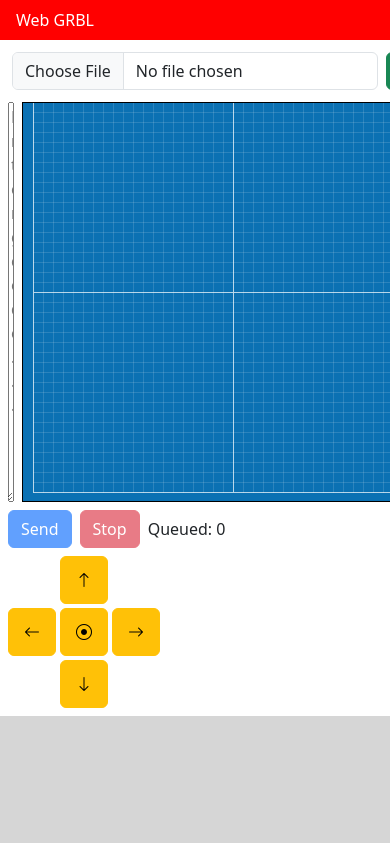
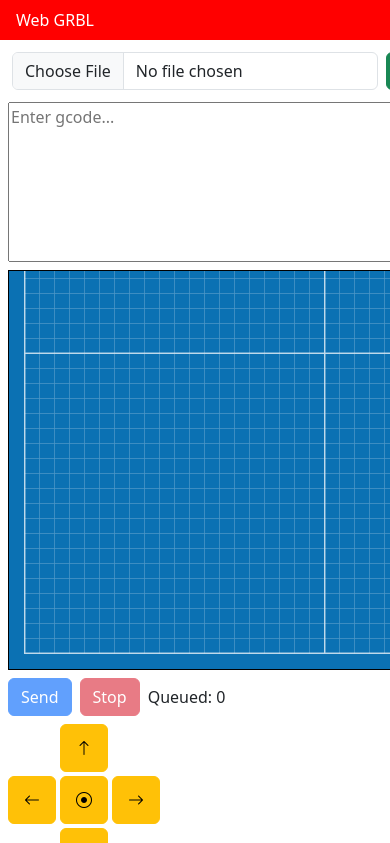
Before and after one commit to VolodymyrBaydalka/WebGRBL, a React (Vite) app: page / in a window 390 px wide. Shown: the top 843 px of the page. Built offline with nearby package versions, Linux system fonts and the light colour scheme.

Commit message:
show translate path

```diff
--- a/src/GCodeSender/GCodeSender.scss
+++ b/src/GCodeSender/GCodeSender.scss
@@ -1,12 +1,22 @@
 .gcode-sender {
-    display: flex;
-    flex-flow: column nowrap;
+    display: grid;
     gap: 0.5rem;
-    align-items: start;
     padding: 0.5rem;
     height: 100%;
 
+    grid-template-areas:
+            "toolbar toolbar"
+            "gcode preview"
+            "controls preview"
+            "jogpad preview"
+            "logs logs";
+
+    .__toolbar {
+        grid-area: toolbar;
+    }
+
     .__logs {
+        grid-area: logs;
         margin: -0.5rem;
         margin-top: auto;
         align-self: stretch;
@@ -19,15 +29,29 @@
         overflow: auto;
     }
 
-    .__main {
-        width: 100%;
-        display: grid;
-        grid-template-columns: repeat(2, 1fr);
-        gap: 0.5rem
-    }
-
     .__gcode {
+        grid-area: gcode;
         width: 100%;
         min-height: 10rem;
     }
+
+    .__jog-pad {
+        grid-area: jogpad;
+    }
+
+    .__gcode-preview {
+        grid-area: preview;
+    }
 }
+
+@media only screen and (max-width: 600px) {
+    .gcode-sender {
+        grid-template-areas:
+            "toolbar"
+            "gcode"
+            "preview"
+            "controls"
+            "jogpad"
+            "logs";
+    }
+}
--- a/src/GCodeSender/GCodeSender.tsx
+++ b/src/GCodeSender/GCodeSender.tsx
@@ -65,7 +65,7 @@ export function GCodeSender({ gcode }) {
 
 	return (<>
 		<section className="gcode-sender">
-			<div className="hstack p-1 gap-2">
+			<div className="__toolbar hstack p-1 gap-2">
 				<input type="file" className="form-control ml-1" style={{ width: '40ch' }} accept=".nc,.gcode" onChange={handleFileSelected}/>
 				{(connected
 					? <button type="button" className="btn btn-danger" onClick={handleDisconnectClick}>Disconnect</button>
@@ -73,16 +73,15 @@ export function GCodeSender({ gcode }) {
 				)}
 				<div className="__status">{status.status}{status.position && ` - ${status.position.join(", ")}`}</div>
 			</div>
-			<div className="__main">
-				<textarea className="__gcode" value={actualGCode} onChange={ev => setActualGCode(ev.target.value)} onKeyDown={handleKeyDown} placeholder="Enter gcode..."/>
-				<GCodeViewer gcode={actualGCode} position={status.position}/>
-			</div>
-			<div className="hstack gap-2">
+			<textarea className="__gcode" value={actualGCode} onChange={ev => setActualGCode(ev.target.value)} onKeyDown={handleKeyDown} placeholder="Enter gcode..."/>
+			<GCodeViewer className="__gcode-preview" gcode={actualGCode} position={status.position}/>
+			<div className="__controls hstack gap-2">
 				<button className="btn btn-primary" onClick={handleSendClick} disabled={!connected}>Send</button>
 				<button className="btn btn-danger" onClick={handleStopClick} disabled={!connected}>Stop</button>
 				<div>Queued: {status.queued ?? 0}</div>
 			</div>
-			<JogPad/>
+			<JogPad className="__jog-pad"/>
+
 			<pre className="__logs">
 				<div className="__logs-content">
 					{logs.map((m, i) => (<div key={i} className={m.className}>{m.text}</div>))}
--- a/src/GCodeSender/GCodeViewer.scss
+++ b/src/GCodeSender/GCodeViewer.scss
@@ -10,10 +10,15 @@
 
         line {
             vector-effect: non-scaling-stroke;
+            stroke: #ff0000;
+
+            &.gcode-g0 {
+                stroke: #81b590;
+            }
         }
 
         g.__viewport {
-            transform: translate(0px, 400px) scale(2, -2) translate(5px, 5px);
+            transform: translate(0px, 100%) scale(3, -3) translate(5px, 5px);
         }
     }
 }
--- a/src/GCodeSender/GCodeViewer.tsx
+++ b/src/GCodeSender/GCodeViewer.tsx
@@ -1,25 +1,30 @@
-import { useRef } from "react"
-import React, { useEffect } from "react";
+import React, { useEffect, useRef } from "react";
+import { gcode2Svg } from "../core/gcode2Svg";
 import "./GCodeViewer.scss";
-import { gcode2Svg } from "../core/gcode2Svg";
 
-export function GCodeViewer({ gcode, position }) {
+export type GCodeViewerProps = {
+	gcode?: string,
+	className?: string,
+	position?: number[]
+}
+
+export function GCodeViewer({ gcode, className, position }: GCodeViewerProps) {
 	const hostRef = useRef<any>(null);
 
 	useEffect(() => {
-		hostRef.current.innerHTML = gcode ? gcode2Svg(gcode) : "";
+		hostRef.current.innerHTML = gcode ? gcode2Svg(gcode)[0] : "";
 	}, [gcode]);
 
 	return (
-		<div className="gcode-viewer">
+		<div className={`gcode-viewer ${className ?? ''}`}>
 			<svg xmlns="http://www.w3.org/2000/svg" version="1.1" preserveAspectRatio="xMidYMid meet" stroke="red" fill="none">
 				<defs>
 					<pattern id="smallGrid" width="5" height="5" patternUnits="userSpaceOnUse">
-						<path d="M 5 0 L 0 0 0 5" fill="none" stroke="#FFFFFF44" stroke-width="0.5" />
+						<path d="M 5 0 L 0 0 0 5" fill="none" stroke="#FFFFFF44" strokeWidth="0.5" />
 					</pattern>
 					<pattern id="grid" width="100" height="100" patternUnits="userSpaceOnUse">
 						<rect width="100" height="100" fill="url(#smallGrid)" stroke="none" />
-						<path d="M 100 0 L 0 0 0 100" fill="none" stroke="#FFFFFFAA" stroke-width="1" />
+						<path d="M 100 0 L 0 0 0 100" fill="none" stroke="#FFFFFFAA" strokeWidth="1" />
 					</pattern>
 				</defs>
 				<g className="__viewport">
--- a/src/GCodeSender/JogPad.scss
+++ b/src/GCodeSender/JogPad.scss
@@ -2,6 +2,8 @@
     display: grid;
     grid-template-columns: repeat(3, 1fr);
     gap: 0.25rem;
+    width: min-content;
+    height: min-content;
 
     &>button {
         width: 3rem;
--- a/src/GCodeSender/JogPad.tsx
+++ b/src/GCodeSender/JogPad.tsx
@@ -2,7 +2,7 @@ import React, { useState } from "react";
 import { useGrblClient } from "../hooks/useGrblClient";
 import "./JogPad.scss";
 
-export function JogPad() {
+export function JogPad({ className }: any) {
     const [feed, setFeed] = useState(1800);
     const [step, setStep] = useState(60);
     const client = useGrblClient();
@@ -18,7 +18,7 @@ export function JogPad() {
     }
 
     return (
-        <div className="jog-pad">
+        <div className={`jog-pad ${className ?? ''}`}>
             <div></div>
             <button type="button" className="btn btn-warning" onClick={ev => jogClicked("Y", 1)}>
                 <i className="bi bi-arrow-up"></i>
--- a/src/core/gcode.ts
+++ b/src/core/gcode.ts
@@ -1,8 +1,8 @@
 const newLine = "\n";
 
 export type Command = {
-    number: number;
-    type: string;
+    number?: number;
+    type?: string;
 } & Record<string, number>;
 
 export function trimGCodeComment(line: string) {
@@ -18,7 +18,7 @@ export function pureGCodeLines(gcode: string) {
 }
 
 export function parseGCodeLine(line: string) {
-    const result: Partial<Command> = {};
+    const result: Command = {};
 
     for (let [part] of line.matchAll(/[gmnxyzfjiksp][.\-0-9]+/gi)) {
         const lpart = part.toLowerCase();
--- a/src/core/gcode2Svg.ts
+++ b/src/core/gcode2Svg.ts
@@ -5,10 +5,7 @@ type Context = {
     x: number;
     y: number;
     relative: boolean;
-    minX: number;
-    minY: number;
-    maxX: number;
-    maxY: number;
+    bbox: number[];
 }
 
 const codes: Record<string, (ctx: Context, cmd: Command) => string | void> = {
@@ -20,36 +17,23 @@ const codes: Record<string, (ctx: Context, cmd: Command) => string | void> = {
     "g91": ctx => { ctx.relative = true; },
 }
 
-export function gcode2Svg(gcode: string): string {
-	var ctx: Context = { currentCommand: '', x: 0, y: 0, relative: false, minX: 0, minY: 0, maxX: 0, maxY:0 };
+export function gcode2Svg(gcode: string): [string, number[]] {
+	var ctx: Context = { currentCommand: '', x: 0, y: 0, relative: false, bbox: [0,0,0,0] };
 
-	const result = pureGCodeLines(gcode)
-        .map(line => {
-            const cmd = parseGCodeLine(line);
-            const type = cmd.type ? (ctx.currentCommand = cmd.type) : ctx.currentCommand;
-            return `<!-- ${line} = ${JSON.stringify(cmd)} -->\n${codes[type]?.(ctx, cmd) ?? ''}`
-        })
-        .join('\n');
+    const result = pureGCodeLines(gcode).map(line => {
+        const cmd = parseGCodeLine(line);
+        const type = cmd.type ? (ctx.currentCommand = cmd.type) : ctx.currentCommand;
+        return `<!-- ${line} = ${JSON.stringify(cmd)} -->\n${codes[type]?.(ctx, cmd) ?? ''}`
+    }).join('\n');
 
-    return result;
-
-    // return `<?xml version="1.0" encoding="UTF-8" standalone="no"?>
-    // <svg xmlns="http://www.w3.org/2000/svg" version="1.1" preserveAspectRatio="xMidYMid meet"
-    //     viewBox="${ctx.minX} ${ctx.minY} ${ctx.maxX} ${ctx.maxY}" stroke="red" fill="none">
-    //     <style>line { vector-effect: non-scaling-stroke; } </style>
-    //     ${result}</svg>`;
+    return [result, ctx.bbox];
 }
 
 function translateTo (ctx: Context, cmd: Command) {
-    if ('x' in cmd) ctx.x = cmd.x + (ctx.relative ? ctx.x : 0);
-    if ('y' in cmd) ctx.y = cmd.y + (ctx.relative ? ctx.y : 0);
-
-    updateBBox(ctx);
-
-    return `<!-- translate to [${ctx.x}, ${ctx.y}] -->`;
+    return lineTo(ctx, cmd, `class="gcode-g0"`);
 }
 
-function lineTo (ctx: Context, cmd: Command) {
+function lineTo (ctx: Context, cmd: Command, extra = "") {
     const { x, y } = ctx;
 
     if ('x' in cmd) ctx.x = cmd.x + (ctx.relative ? ctx.x : 0);
@@ -57,7 +41,7 @@ function lineTo (ctx: Context, cmd: Command) {
 
     updateBBox(ctx);
 
-    return `<line x1="${x}" y1="${y}" x2="${ctx.x}" y2="${ctx.y}"/>`;
+    return `<line x1="${x}" y1="${y}" x2="${ctx.x}" y2="${ctx.y}" ${extra}/>`;
 }
 
 function curve(ctx: Context, cmd: Command, clockwise: 0 | 1) {
@@ -75,8 +59,8 @@ function curve(ctx: Context, cmd: Command, clockwise: 0 | 1) {
 }
 
 function updateBBox(ctx: Context) {
-    ctx.minX = Math.min(ctx.minX, Math.floor(ctx.x));
-    ctx.minY = Math.min(ctx.minY, Math.floor(ctx.y));
-    ctx.maxX = Math.max(ctx.maxX, Math.ceil(ctx.x));
-    ctx.maxY = Math.max(ctx.maxY, Math.ceil(ctx.y));
+    ctx.bbox[0] = Math.min(ctx.bbox[0], Math.floor(ctx.x));
+    ctx.bbox[1] = Math.min(ctx.bbox[1], Math.floor(ctx.y));
+    ctx.bbox[2] = Math.max(ctx.bbox[2], Math.ceil(ctx.x));
+    ctx.bbox[3] = Math.max(ctx.bbox[3], Math.ceil(ctx.y));
 }
--- a/src/core/grblClient.ts
+++ b/src/core/grblClient.ts
@@ -21,7 +21,7 @@ export class GrblClient {
     #writer: WritableStreamDefaultWriter;
     #queue: string[] = [];
     baudRate: number = 115200;
-    statusInterval: number = 1000;
+    statusInterval: number = 200;
 
     onMessage: (m: GrblEvent) => void;
 
--- a/src/index.html
+++ b/src/index.html
@@ -2,6 +2,7 @@
 <html lang="en">
   <head>
     <meta charset="utf-8" />
+    <meta name="viewport" content="width=device-width, initial-scale=1.0">
     <title>Web GRBL</title>
     <link href="https://cdn.jsdelivr.net/npm/bootstrap@5.3.3/dist/css/bootstrap.min.css" rel="stylesheet" integrity="sha384-QWTKZyjpPEjISv5WaRU9OFeRpok6YctnYmDr5pNlyT2bRjXh0JMhjY6hW+ALEwIH" crossorigin="anonymous">
     <link rel="stylesheet" href="https://cdn.jsdelivr.net/npm/bootstrap-icons@1.11.3/font/bootstrap-icons.min.css">
```
Also changed, not shown: 5 other files (tests, documents, lock files or other folders).
